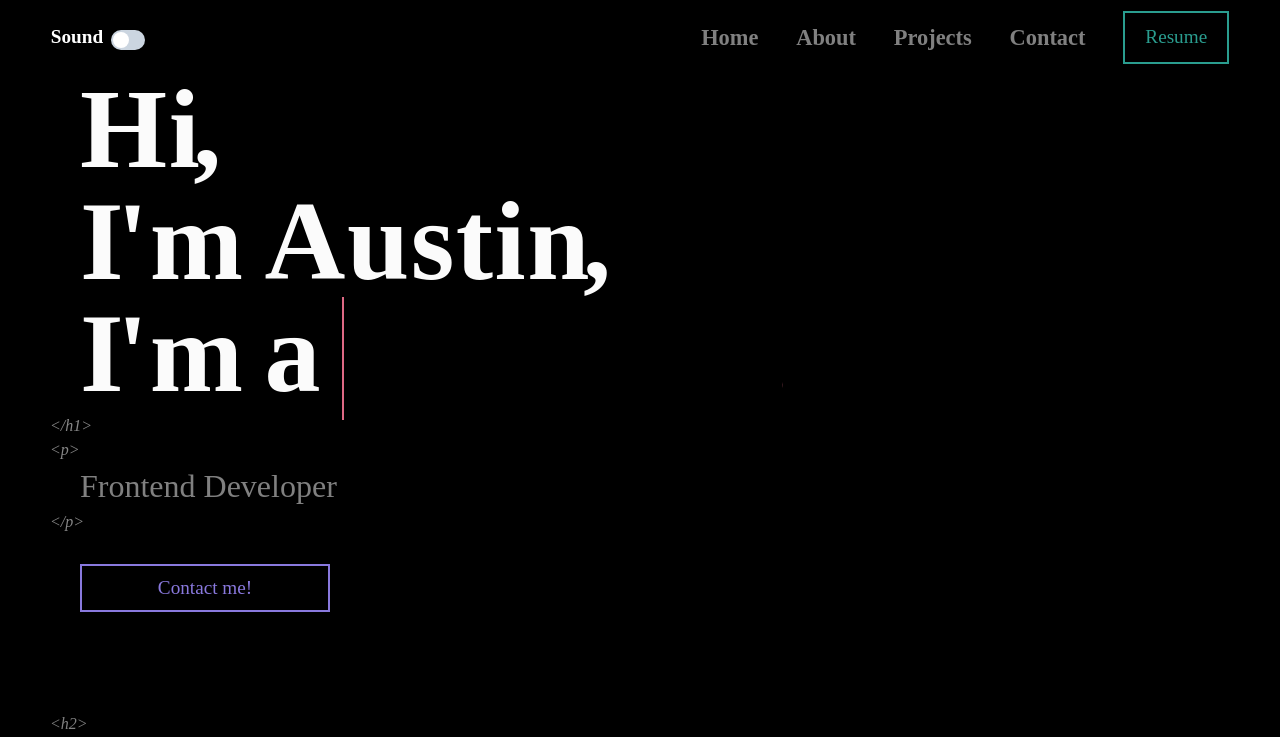
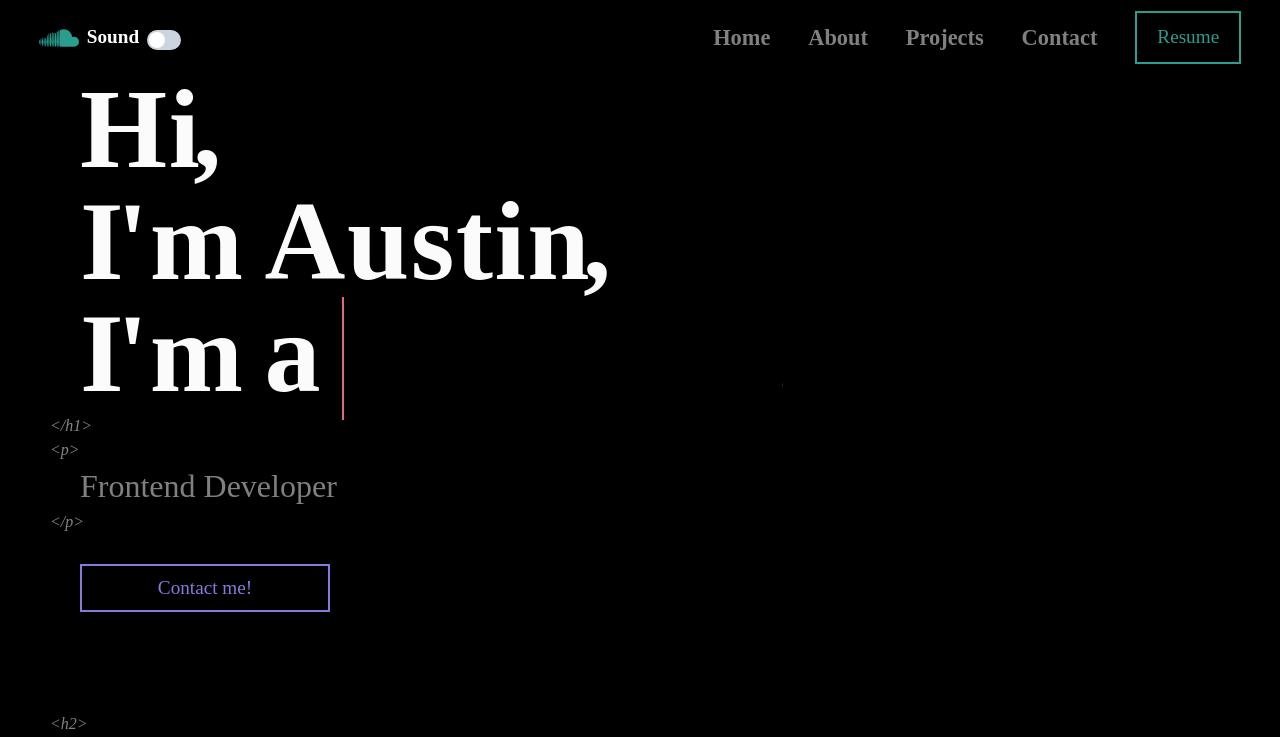
Before and after one commit to Austin7443/Austin-Portfolio, a React (Create React App) app: page / in a window 1280 px wide. Shown: the top 737 px of the page. Built offline with nearby package versions, Linux system fonts and the light colour scheme.

Commit message:
netlify deploy

```diff
--- a/src/components/Contact.js
+++ b/src/components/Contact.js
@@ -1,7 +1,7 @@
 import { Box, Button, Flex, Stack, Text } from "@chakra-ui/react";
 import React from "react";
 import { BsGithub } from "react-icons/bs";
-//import { FaWhatsapp } from "react-icons/fa";
+import { FaWhatsapp } from "react-icons/fa";
 import {
   AiOutlineLinkedin,
   AiOutlineFacebook,
@@ -54,11 +54,11 @@ export const Contact = ({ color, marginLeft }) => {
             />
           </a>
           <a href="https://wa.me/2347065861622">
-           {/*} <FaWhatsapp
+            <FaWhatsapp
               size={"2rem"}
               style={{ paddingBottom: "12px" }}
               id="shake"
-  />*/}
+  />
           </a>
           <Box
             borderLeft={`2px solid ${secondary}`}
@@ -157,7 +157,7 @@ export const Contact = ({ color, marginLeft }) => {
                 <AiOutlineInstagram size={"1.5rem"} />
               </a>
               <a href="https://wa.me/2347065861622">
-                {/*<FaWhatsapp size={"1.5rem"} />*/}
+              <FaWhatsapp size={"1.5rem"} />
               </a>
             </Flex>
           </Box>
--- a/src/components/Navbar2.js
+++ b/src/components/Navbar2.js
@@ -10,7 +10,7 @@ import {
   Flex,
 } from "@chakra-ui/react";
 import audio from "../components/audio.mp3";
-//import { FaSoundcloud } from "react-icons/fa";
+import { FaSoundcloud } from "react-icons/fa";
 import { GiHamburgerMenu } from "react-icons/gi";
 import { MdClose } from "react-icons/md";
 import "../index.css";
@@ -50,7 +50,7 @@ export const Navbar2 = () => {
   </Text>*/}
       <nav className="navbar">
         <HStack fontWeight={"semibold"} className="logo">
-          {/*<FaSoundcloud size={["2.5rem"]} color={"#2A9D8F"} />*/}
+          <FaSoundcloud size={["2.5rem"]} color={"#2A9D8F"} />
           <Text color={"#FFFFFF"} fontSize={["1rem", "1rem", "1.2rem"]}>
             Sound
           </Text>
```
